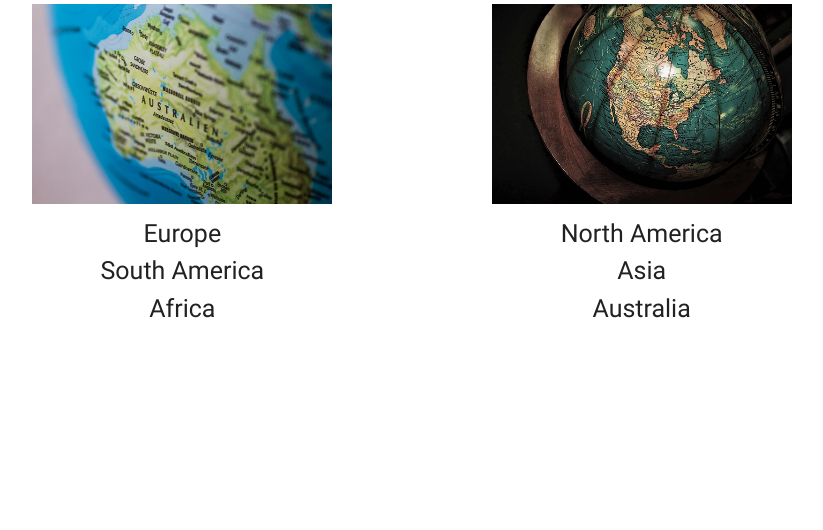
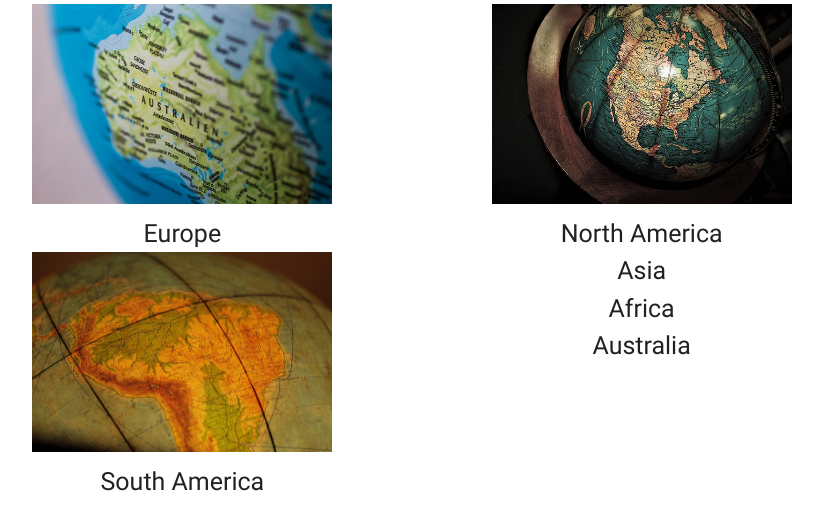
Before and after one commit to Code-Institute-Submissions/global-cookbook-application, a Flask app: page /home in a window 1280 px wide. Shown: the part 214-744 px from the top of the page, without its empty margins (228-1051 px from the left). Run offline with Flask 2, Linux system fonts and the light colour scheme; some libraries are stand-ins or nearby versions.

Commit message:
Added image and link to South American recipes on the home page

```diff
--- a/templates/home.html
+++ b/templates/home.html
@@ -16,7 +16,9 @@
         <div>North America</div>
     </div>
     <div class="col s12 m5 offset-m2 l6">
-        <a href="{{url_for('samerica')}}" class="center-align"></a>
+        <a href="{{url_for('samerica')}}" class="center-align">
+            <img src="static/images/samerica.jpg"></img>
+        </a>
         <div>South America</div>
     </div>
     <div class="col s12 m5 offset-m2 l6">
```
Also changed, not shown: static/images/samerica.jpg (added).
